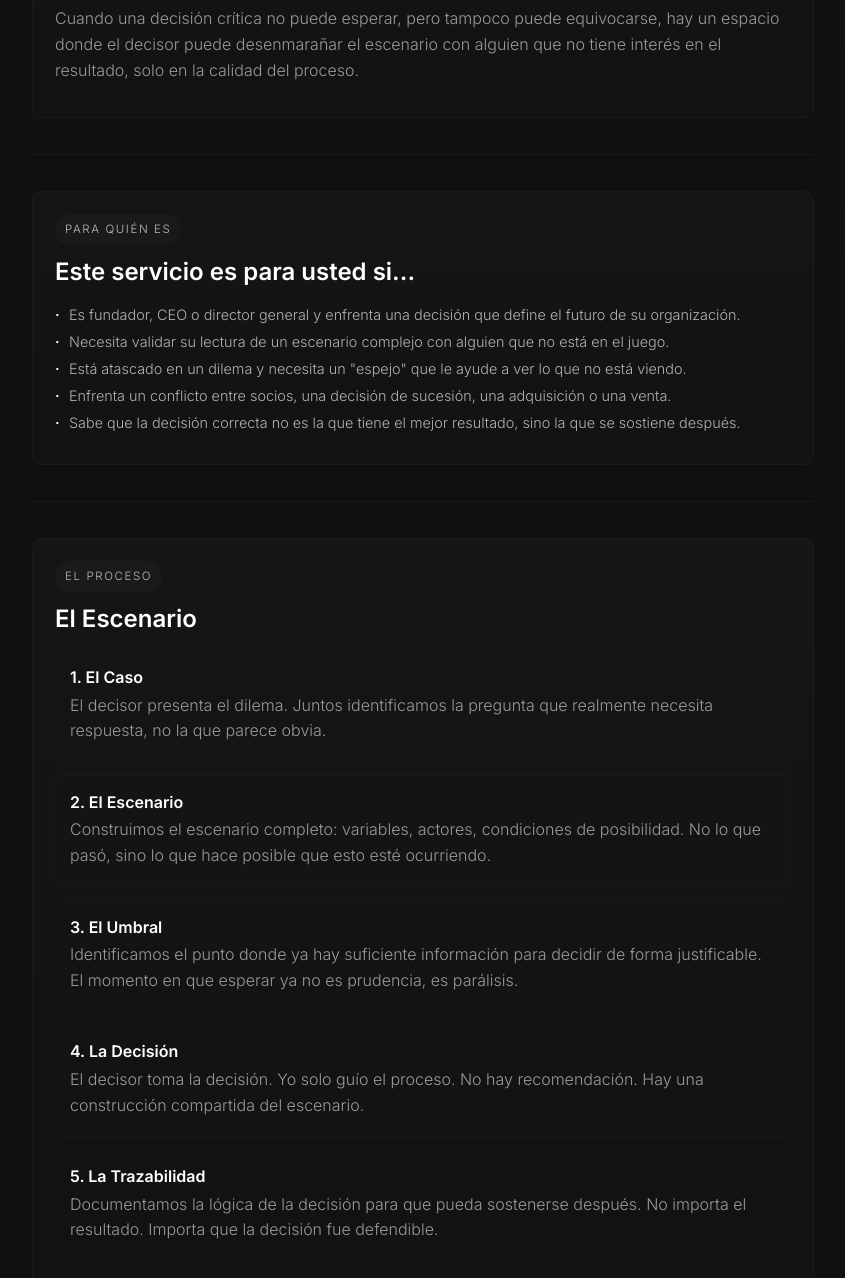
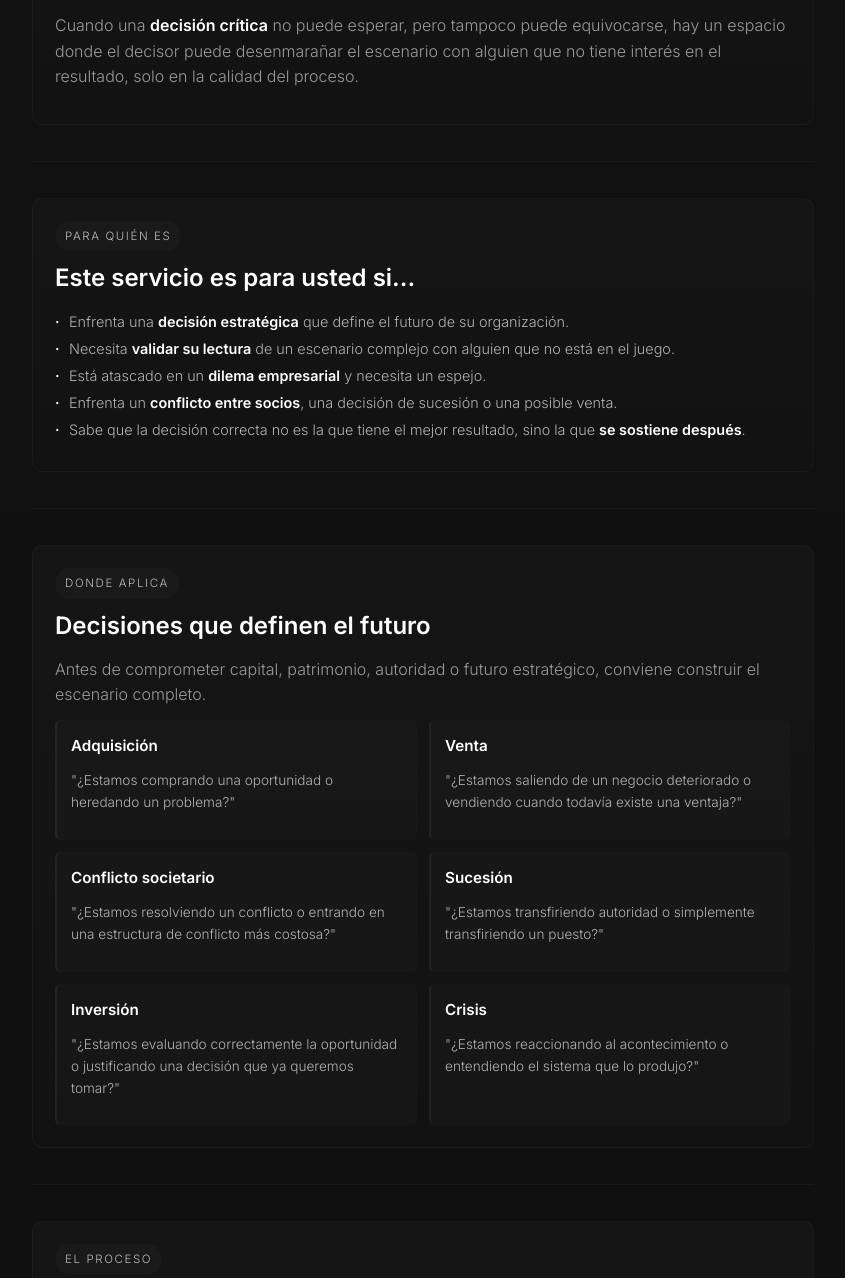
Before and after one commit to agenciammxrisk/juicioenelcaosseminario, a plain HTML site: page escenarios.html in a window 1280 px wide. Shown: the part 537-1815 px from the top of the page, without its empty margins (217-1062 px from the left). Drawn offline with nearby package versions, Linux system fonts and the light colour scheme.

Commit message:
Update escenarios.html

```diff
--- a/escenarios.html
+++ b/escenarios.html
@@ -4,7 +4,24 @@
     <meta charset="UTF-8" />
     <meta name="viewport" content="width=device-width, initial-scale=1.0" />
     <title>Escenarios con Juicio en el Caos · Guía para Decisiones Críticas</title>
-    <meta name="description" content="Guía personalizada para decisores que enfrentan dilemas complejos. Un espacio para desenmarañar el escenario y construir la decisión defendible." />
+    <meta name="description" content="Consulta personalizada para CEOs y fundadores que enfrentan decisiones críticas. Un decisor externo al conflicto que ayuda a construir el escenario antes de que comprometa capital, patrimonio o futuro estratégico." />
+    <meta name="keywords" content="consultoría para decisiones difíciles, asesoría para CEOs en crisis, cómo decidir cuando no sé qué hacer, guía para decisiones estratégicas, dilema empresarial, validación de decisiones críticas, conflicto entre socios, sucesión empresarial" />
+    <meta name="author" content="José Eduardo Macías Almanza" />
+    <meta name="robots" content="index, follow" />
+    <link rel="canonical" href="https://juicioenelcaos.com/escenarios.html" />
+
+    <!-- Open Graph -->
+    <meta property="og:type" content="website" />
+    <meta property="og:title" content="Escenarios con Juicio en el Caos · Guía para Decisiones Críticas" />
+    <meta property="og:description" content="Un decisor externo al conflicto que ayuda a construir el escenario antes de que el decisor comprometa capital, patrimonio, autoridad o futuro estratégico." />
+    <meta property="og:url" content="https://juicioenelcaos.com/escenarios.html" />
+    <meta property="og:site_name" content="Juicio en el Caos" />
+
+    <!-- Twitter Cards -->
+    <meta name="twitter:card" content="summary_large_image" />
+    <meta name="twitter:title" content="Escenarios con Juicio en el Caos · Guía para Decisiones Críticas" />
+    <meta name="twitter:description" content="Un decisor externo al conflicto que ayuda a construir el escenario antes de que el decisor comprometa capital, patrimonio, autoridad o futuro estratégico." />
+
     <link rel="preconnect" href="https://fonts.googleapis.com">
     <link rel="preconnect" href="https://fonts.gstatic.com" crossorigin>
     <link href="https://fonts.googleapis.com/css2?family=Inter:wght@300;400;600&family=Playfair+Display:wght@500;700&display=swap" rel="stylesheet">
@@ -92,9 +109,9 @@
     <div class="wrap">
         <!-- HEADER -->
         <header>
-            <div class="kicker">Guía para Decisiones Críticas · Transferencia de Riesgo</div>
+            <div class="kicker">Arquitectura de Decisión · Guía para Decisiones Críticas</div>
             <h1>Escenarios con Juicio en el Caos</h1>
-            <p class="subtitle">Una guía para decisores que enfrentan dilemas donde el manual ya no alcanza.</p>
+            <p class="subtitle">Un decisor externo al conflicto que ayuda a construir el escenario antes de que usted comprometa capital, patrimonio, autoridad o futuro estratégico.</p>
 
             <!-- NAVEGACIÓN -->
             <nav class="main-nav" aria-label="Navegación principal">
@@ -114,9 +131,9 @@
 
         <!-- INTRO -->
         <section class="panel">
-            <span class="tag">No es un consejo. No es una recomendación.</span>
-            <h2 style="margin-top:8px">Es un proceso de guía para que usted construya el escenario completo y decida con claridad.</h2>
-            <p class="muted">Cuando una decisión crítica no puede esperar, pero tampoco puede equivocarse, hay un espacio donde el decisor puede desenmarañar el escenario con alguien que no tiene interés en el resultado, solo en la calidad del proceso.</p>
+            <span class="tag">Usted conserva la decisión. Nosotros intervenimos en la calidad de la arquitectura que la precede.</span>
+            <h2 style="margin-top:8px">Una guía para construir el escenario completo antes de decidir.</h2>
+            <p class="muted">Cuando una <strong style="color:#fff;">decisión crítica</strong> no puede esperar, pero tampoco puede equivocarse, hay un espacio donde el decisor puede desenmarañar el escenario con alguien que no tiene interés en el resultado, solo en la calidad del proceso.</p>
         </section>
 
         <hr class="sep" />
@@ -126,12 +143,48 @@
             <span class="tag">Para quién es</span>
             <h2>Este servicio es para usted si...</h2>
             <ul class="takeaway-list">
-                <li>Es fundador, CEO o director general y enfrenta una decisión que define el futuro de su organización.</li>
-                <li>Necesita validar su lectura de un escenario complejo con alguien que no está en el juego.</li>
-                <li>Está atascado en un dilema y necesita un "espejo" que le ayude a ver lo que no está viendo.</li>
-                <li>Enfrenta un conflicto entre socios, una decisión de sucesión, una adquisición o una venta.</li>
-                <li>Sabe que la decisión correcta no es la que tiene el mejor resultado, sino la que se sostiene después.</li>
+                <li>Enfrenta una <strong style="color:#fff;">decisión estratégica</strong> que define el futuro de su organización.</li>
+                <li>Necesita <strong style="color:#fff;">validar su lectura</strong> de un escenario complejo con alguien que no está en el juego.</li>
+                <li>Está atascado en un <strong style="color:#fff;">dilema empresarial</strong> y necesita un espejo.</li>
+                <li>Enfrenta un <strong style="color:#fff;">conflicto entre socios</strong>, una decisión de sucesión o una posible venta.</li>
+                <li>Sabe que la decisión correcta no es la que tiene el mejor resultado, sino la que <strong style="color:#fff;">se sostiene después</strong>.</li>
             </ul>
+        </section>
+
+        <hr class="sep" />
+
+        <!-- APLICACIONES -->
+        <section class="panel">
+            <span class="tag">Donde aplica</span>
+            <h2>Decisiones que definen el futuro</h2>
+            <p class="muted">Antes de comprometer capital, patrimonio, autoridad o futuro estratégico, conviene construir el escenario completo.</p>
+
+            <div style="display:grid;grid-template-columns:1fr 1fr;gap:12px;margin-top:12px;">
+                <div style="background:rgba(255,255,255,0.02);padding:14px;border-radius:6px;border-left:2px solid rgba(255,255,255,0.05);">
+                    <p style="color:#ffffff;font-weight:600;font-size:0.95rem;">Adquisición</p>
+                    <p style="color:#b3b3b3;font-size:0.85rem;">"¿Estamos comprando una oportunidad o heredando un problema?"</p>
+                </div>
+                <div style="background:rgba(255,255,255,0.02);padding:14px;border-radius:6px;border-left:2px solid rgba(255,255,255,0.05);">
+                    <p style="color:#ffffff;font-weight:600;font-size:0.95rem;">Venta</p>
+                    <p style="color:#b3b3b3;font-size:0.85rem;">"¿Estamos saliendo de un negocio deteriorado o vendiendo cuando todavía existe una ventaja?"</p>
+                </div>
+                <div style="background:rgba(255,255,255,0.02);padding:14px;border-radius:6px;border-left:2px solid rgba(255,255,255,0.05);">
+                    <p style="color:#ffffff;font-weight:600;font-size:0.95rem;">Conflicto societario</p>
+                    <p style="color:#b3b3b3;font-size:0.85rem;">"¿Estamos resolviendo un conflicto o entrando en una estructura de conflicto más costosa?"</p>
+                </div>
+                <div style="background:rgba(255,255,255,0.02);padding:14px;border-radius:6px;border-left:2px solid rgba(255,255,255,0.05);">
+                    <p style="color:#ffffff;font-weight:600;font-size:0.95rem;">Sucesión</p>
+                    <p style="color:#b3b3b3;font-size:0.85rem;">"¿Estamos transfiriendo autoridad o simplemente transfiriendo un puesto?"</p>
+                </div>
+                <div style="background:rgba(255,255,255,0.02);padding:14px;border-radius:6px;border-left:2px solid rgba(255,255,255,0.05);">
+                    <p style="color:#ffffff;font-weight:600;font-size:0.95rem;">Inversión</p>
+                    <p style="color:#b3b3b3;font-size:0.85rem;">"¿Estamos evaluando correctamente la oportunidad o justificando una decisión que ya queremos tomar?"</p>
+                </div>
+                <div style="background:rgba(255,255,255,0.02);padding:14px;border-radius:6px;border-left:2px solid rgba(255,255,255,0.05);">
+                    <p style="color:#ffffff;font-weight:600;font-size:0.95rem;">Crisis</p>
+                    <p style="color:#b3b3b3;font-size:0.85rem;">"¿Estamos reaccionando al acontecimiento o entendiendo el sistema que lo produjo?"</p>
+                </div>
+            </div>
         </section>
 
         <hr class="sep" />
@@ -155,7 +208,7 @@
             </div>
             <div class="format-card">
                 <h4>4. La Decisión</h4>
-                <p class="muted">El decisor toma la decisión. Yo solo guío el proceso. No hay recomendación. Hay una construcción compartida del escenario.</p>
+                <p class="muted">Usted conserva la decisión. Intervenimos en la calidad de la arquitectura que la precede.</p>
             </div>
             <div class="format-card">
                 <h4>5. La Trazabilidad</h4>
```
